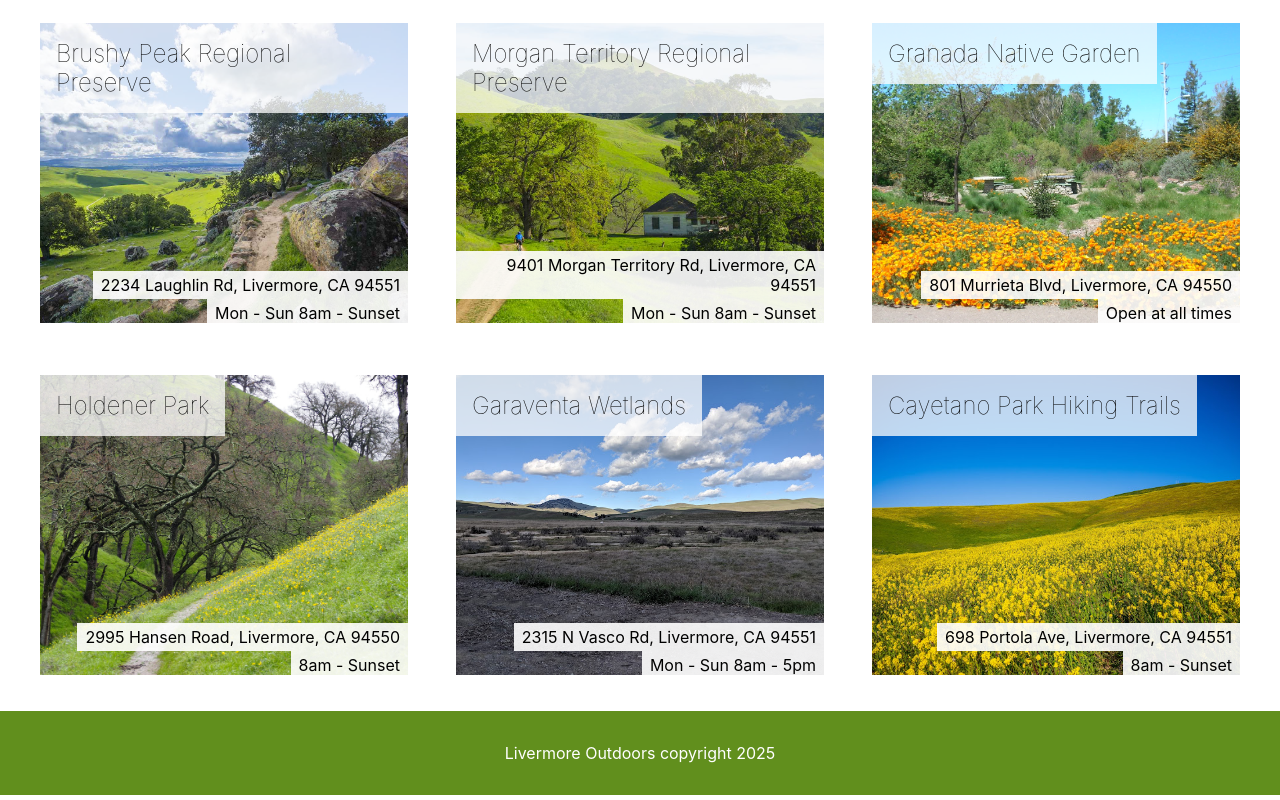
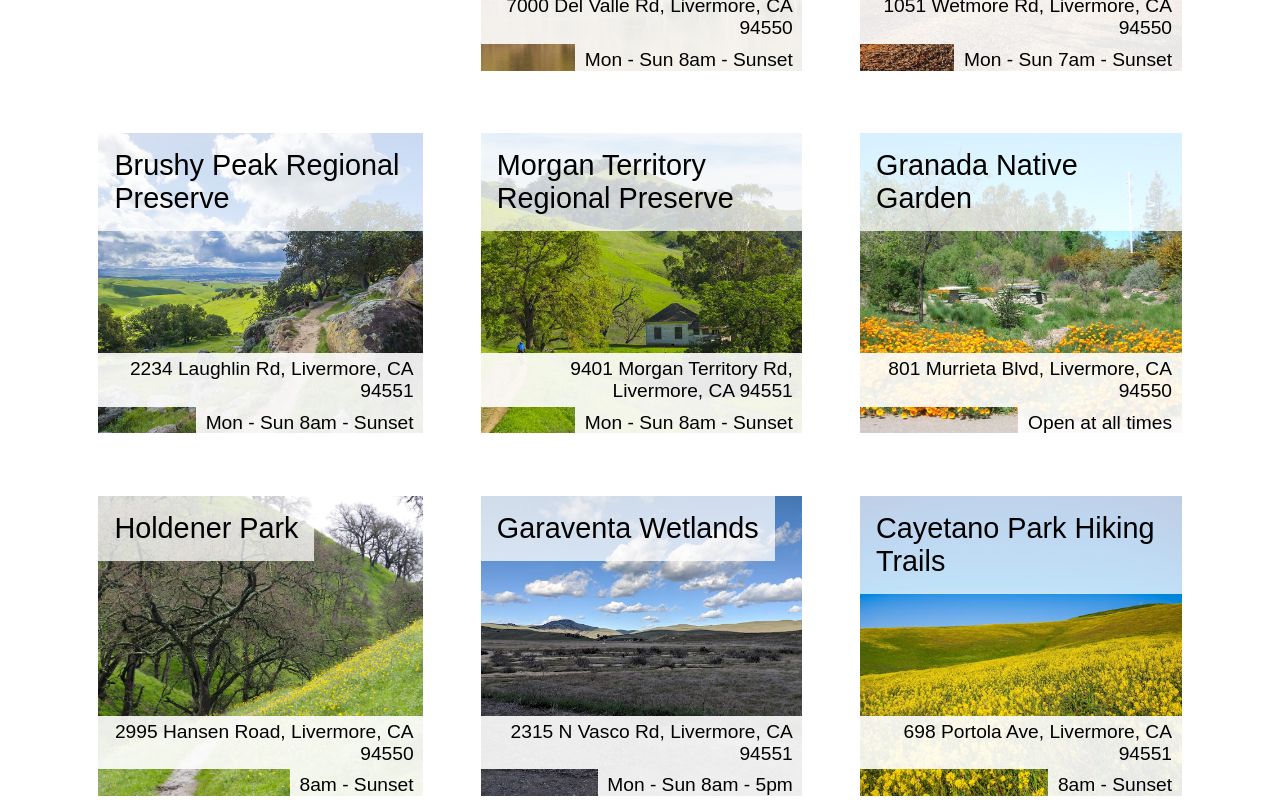
Before and after one commit to lucila-hernandez/Livermore_Outdoors, a React (Create React App) app in the folder livermore_outdoors/: page / in a window 1280 px wide. Shown: the part 620-1420 px from the top of the page. Built offline with nearby package versions, Linux system fonts and the light colour scheme.

Commit message:
updated sticky tab

```diff
--- a/livermore_outdoors/src/components/App.css
+++ b/livermore_outdoors/src/components/App.css
@@ -36,3 +36,36 @@
     transform: rotate(360deg);
   }
 }
+
+* {
+  box-sizing: inherit;
+}
+
+html {
+  height: 100%;
+  box-sizing: border-box;
+}
+
+body {
+  height: 100%;
+  font: 1.2em sans-serif;
+}
+
+#root {
+  height: 100%;
+}
+
+.wrapper {
+  min-height: 100%;
+  display: grid;
+  grid-template-rows: auto 1fr auto;
+}
+
+.page-header,
+.page-footer {
+  padding: 60px;
+}
+
+.page-body {
+  padding: 60px;
+}
--- a/livermore_outdoors/src/components/App.js
+++ b/livermore_outdoors/src/components/App.js
@@ -5,9 +5,11 @@ import { Outlet } from 'react-router-dom';
 
 function App() {
   return (
-    <div className="App">
+    <div className="App wrapper" >
       <Title />
+      <div className="page-body">
       <Outlet />
+      </div>
       <Footer />
     </div>
 
--- a/livermore_outdoors/src/components/Footer/Footer.js
+++ b/livermore_outdoors/src/components/Footer/Footer.js
@@ -3,7 +3,7 @@ import './Footer.css';
 
 function Footer() {
   return (
-    <div className="Footer">
+    <div className="Footer page-footer">
       <p>Livermore Outdoors copyright 2025</p>
     </div>
   )
```
